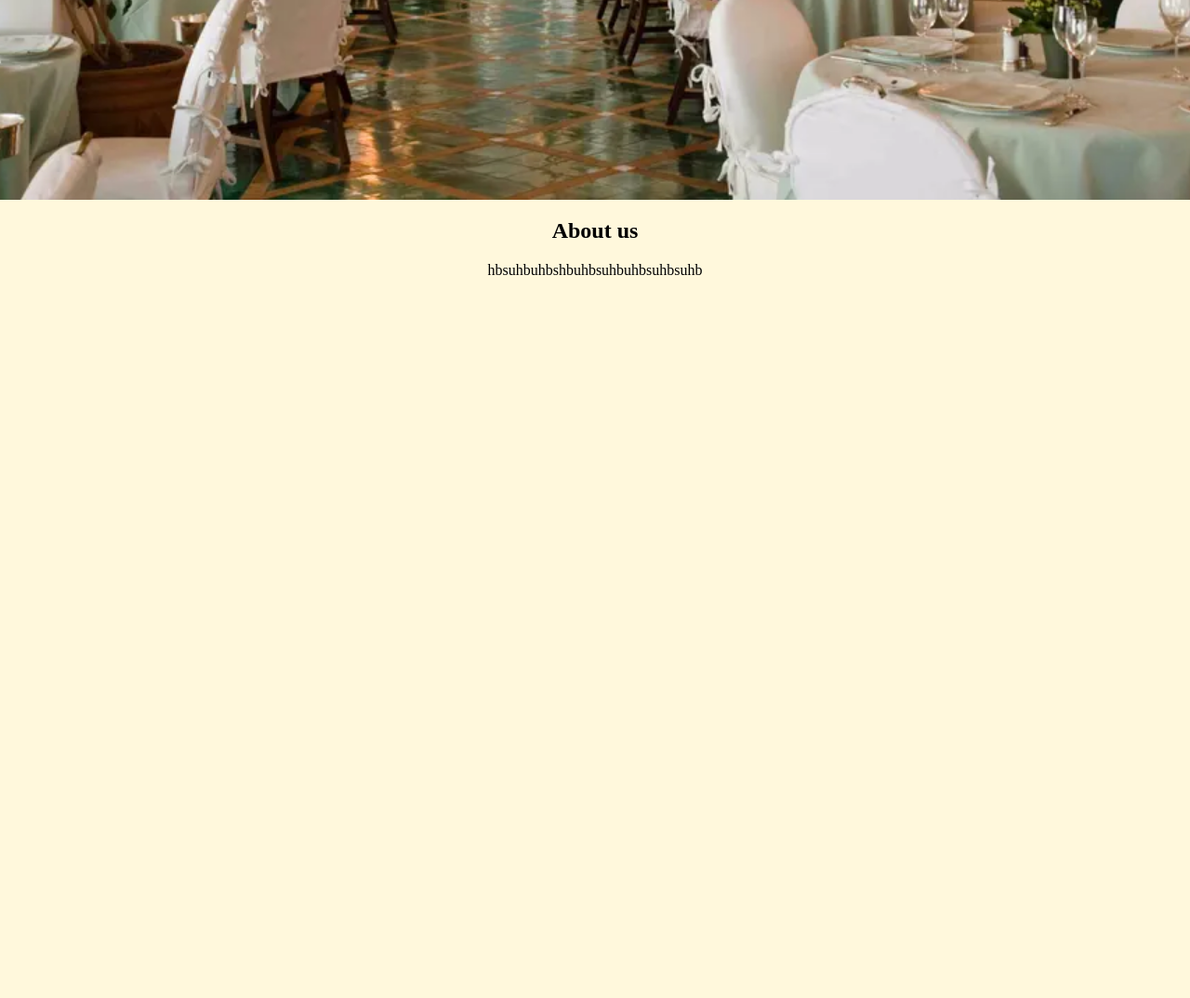
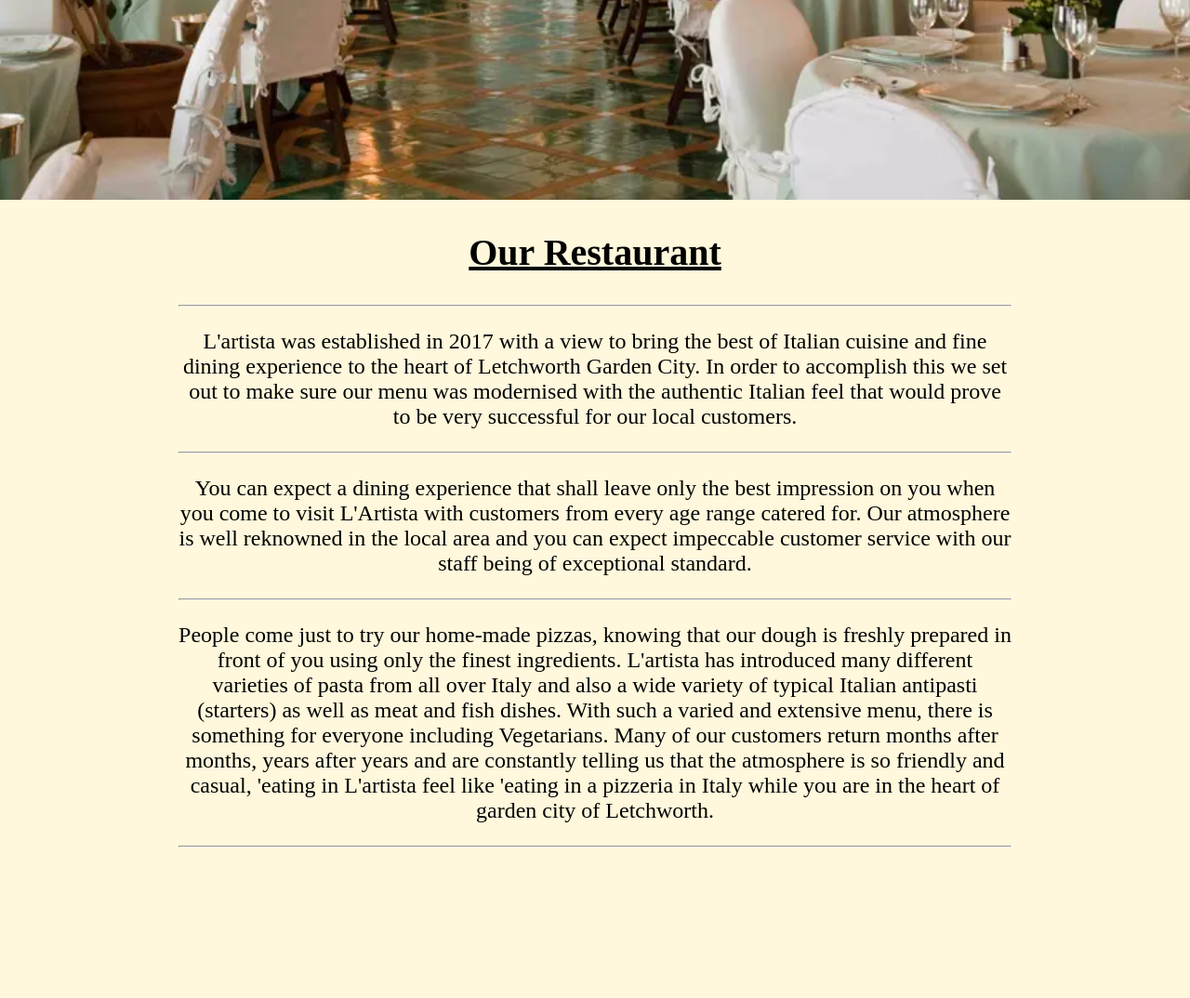
Before and after one commit to mmunson94/Restaurant-Booking-P4, a Django app: page / in a window 1280 px wide. Shown: the part 1042-2116 px from the top of the page at 93% size. Before the commit the page ends 1338 px from the top, so only its background shows below. Run offline with Django 3.2, Linux system fonts and the light colour scheme; some libraries are stand-ins or nearby versions.

Commit message:
Add style to home page

```diff
--- a/todo/static/css/style.css
+++ b/todo/static/css/style.css
@@ -142,6 +142,20 @@ h1 {
 
 }
 
+.about-us-header {
+    font-size: 40px;
+    text-decoration: underline;
+}
+
+.about-us-container {
+    text-align: center;
+    width: 70%;
+    margin: auto;
+    font-size: 1.5rem;
+    padding-bottom: 150px;
+}
+
+
 .food-img {
     background-size: cover;
     width: 100%;
--- a/todo/templates/home.html
+++ b/todo/templates/home.html
@@ -15,9 +15,30 @@
     <div id="hero-image"></div>
 </section>
 <section id="about-us">
-    <h2>About us</h2>
-    <div>
-        <p>hbsuhbuhbshbuhbsuhbuhbsuhbsuhb</p>
+    <h2 class="about-us-header">Our Restaurant</h2>
+    <div class="about-us-container">
+        <hr>
+        <p>
+            L'artista was established in 2017 with a view to bring the best of Italian cuisine and fine dining experience
+            to the heart of Letchworth Garden City. In order to accomplish this we set out to make sure our menu was modernised
+            with the authentic Italian feel that would prove to be very successful for our local customers.
+        </p>
+        <hr>
+        <p>
+            You can expect a dining experience that shall leave only the best impression on you when you come to visit
+            L'Artista with customers from every age range catered for. Our atmosphere is well reknowned in the local area
+            and you can expect impeccable customer service with our staff being of exceptional standard.
+        </p>
+        <hr>
+        <p>
+            People come just to try our home-made pizzas, knowing that our dough is freshly prepared in front of you using only
+            the finest ingredients. L'artista has introduced many different varieties of pasta from all over Italy and also a wide
+            variety of typical Italian antipasti (starters) as well as meat and fish dishes. With such a varied and extensive menu,
+            there is something for everyone including Vegetarians. Many of our customers return months after months, years after
+            years and are constantly telling us that the atmosphere is so friendly and casual, 'eating in L'artista feel like 'eating
+            in a pizzeria in Italy while you are in the heart of garden city of Letchworth.
+        </p>
+        <hr>
     </div>
 </section>
 
```
